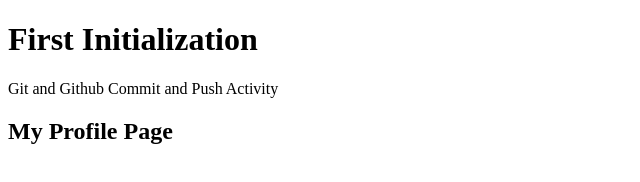
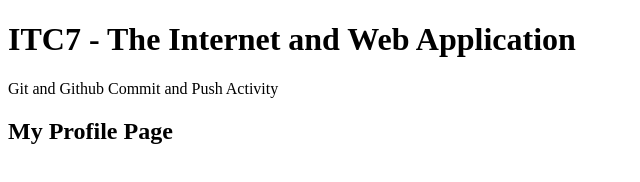
Before and after one commit to jess800/jess800.github.io, a plain HTML site: page index.html in a window 1280 px wide. Shown: the whole page, without its empty margins (0-640 px from the left). Drawn offline with Linux system fonts and the light colour scheme.

Commit message:
Update index.html

```diff
--- a/index.html
+++ b/index.html
@@ -1,13 +1,13 @@
 <!DOCTYPE html>
 <html>
     <head>
-        <title>PORTFOLIO - CV</title>
+        <title>Profile Page</title>
     </head>
 
     <body>
-        <h1>First Initialization</h1>
+        <h1>ITC7 - The Internet and Web Application</h1>
         <p>
-        Git and Github Commit and Push Activity
+            Git and Github Commit and Push Activity
         </p>
         <h2>My Profile Page</h2>
     </body>
```
